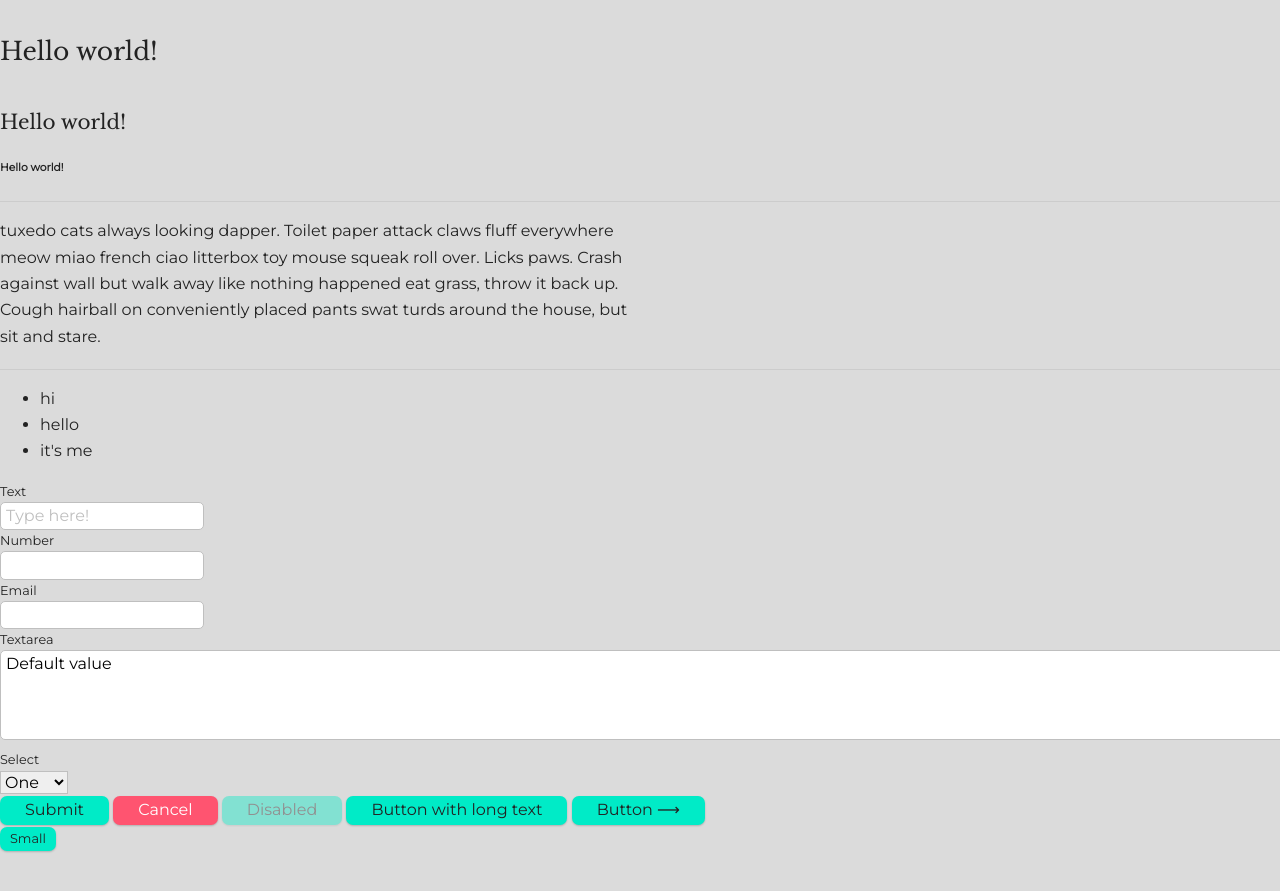
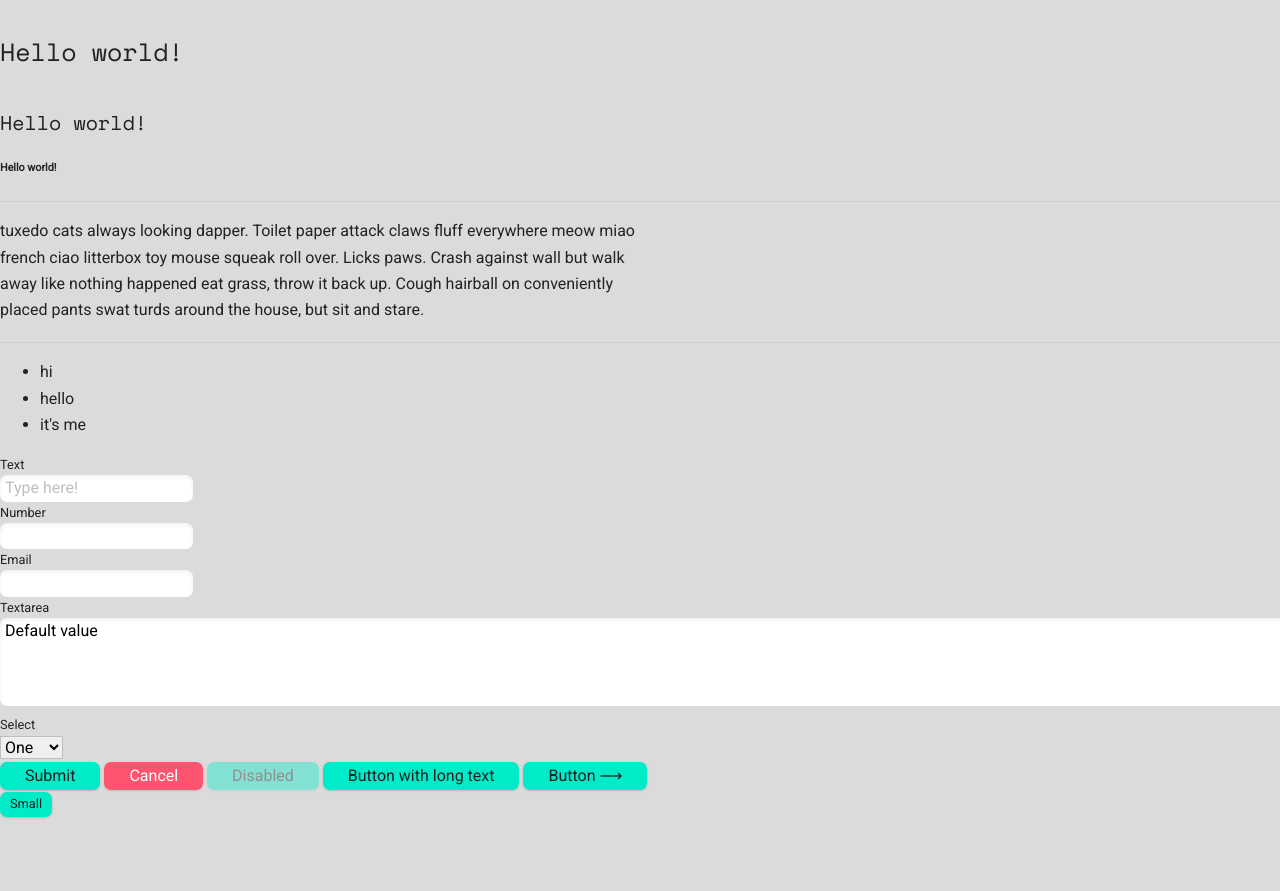
Before and after one commit to CalamityAdam/sisk-boilerplate, a website built with Parcel: page index.html in a window 1280 px wide. Shown: the part 573-1464 px from the top of the page. Built offline with nearby package versions, Linux system fonts and the light colour scheme.

Commit message:
adds box shadow

```diff
--- a/css/style.css
+++ b/css/style.css
@@ -1,7 +1,8 @@
-@import url('https://fonts.googleapis.com/css?family=Libre+Baskerville:400|Montserrat:400');
+/* @import url('https://fonts.googleapis.com/css?family=Libre+Baskerville:400|Montserrat:400'); */
+@import url('https://fonts.googleapis.com/css?family=Space+Mono:400|Roboto:400');
 
 :root {
-  /* colors */
+  /* Colors */
   --black: #222;
   --softBlack: #333;
   --blackAlternate: #1b2d45;
@@ -13,7 +14,7 @@
   --lightGray: #f2f4f6;
   --white: #dbdbdb;
 
-  /* color intentions */
+  /* Color Intentions */
   --primary: var(--green);
   --danger: var(--red);
   --background: var(--white);
@@ -24,19 +25,33 @@
   --line: solid 1px var(--lineColor);
 
   /* Type */
-  --headingFont: 'Libre Baskerville';
-  --bodyFont: 'Montserrat';
+  --headingFont: 'Space Mono';
+  --bodyFont: 'Roboto';
   --h1: 3.052em;
   --h2: 2.441em;
   --h3: 1.953em;
   --h4: 1.563em;
   --h5: 1.25em;
   --smallText: 0.8em;
+
+  /* Elevation */
+  --shadow-s: 0 1px 3px 0 rgba(0, 0, 0, 0.1),
+    0 1px 2px 0 rgba(0, 0, 0, 0.06);
+  --shadow-m: 0 4px 6px -1px rgba(0, 0, 0, 0.1),
+    0 2px 4px -1px rgba(0, 0, 0, 0.06);
+  --shadow-l: 0 10px 15px -3px rgba(0, 0, 0, 0.1),
+    0 4px 6px -2px rgba(0, 0, 0, 0.05);
+  --shadow-xl: 0 20px 25px -5px rgba(0, 0, 0, 0.1),
+    0 10px 10px -5px rgba(0, 0, 0, 0.04);
+  --shadow-inner: inset 0 2px 4px 0 rgba(0, 0, 0, 0.06);
+  --shadow-outline: 0 0 0 3px rgba(66, 153, 225, 0.5);
 }
 
 /* https://type-scale.com/ */
 
-html {font-size: 112.5%;} /*18px*/
+html {
+  font-size: 112.5%;
+} /*18px*/
 
 body {
   font-family: var(--bodyFont), sans-serif;
@@ -57,9 +72,13 @@ blockquote a {
   border-bottom: solid 2px var(--primary);
 }
 
-h1, h2, h3, h4, h5 {
+h1,
+h2,
+h3,
+h4,
+h5 {
   margin: 2.75rem 0 1.05rem;
-  font-family: var(--headingFont), serif;
+  font-family: var(--headingFont), monospace;
   font-weight: 400;
   line-height: 1.15;
 }
@@ -69,15 +88,26 @@ h1 {
   font-size: var(--h1);
 }
 
-h2 {font-size: var(--h2);}
+h2 {
+  font-size: var(--h2);
+}
 
-h3 {font-size: var(--h3);}
+h3 {
+  font-size: var(--h3);
+}
 
-h4 {font-size: var(--h4);}
+h4 {
+  font-size: var(--h4);
+}
 
-h5 {font-size: var(--h5);}
+h5 {
+  font-size: var(--h5);
+}
 
-small, .text_small {font-size: var(--smallText);}
+small,
+.text_small {
+  font-size: var(--smallText);
+}
 
 /* /type-scale */
 
@@ -96,6 +126,7 @@ blockquote {
   margin: 10px;
   padding: 2em;
   background: white;
+  box-shadow: var(--shadow-l);
 }
 
 label {
@@ -107,7 +138,15 @@ input,
 textarea {
   padding: 4px 5px;
   border: var(--line);
-  border-radius: 5px;
+  border: none;
+  box-shadow: var(--shadow-inner);
+  border-radius: 7px;
+}
+
+input:focus,
+textarea:focus {
+  outline: none;
+  box-shadow: var(--shadow-outline);
 }
 
 textarea {
@@ -129,18 +168,21 @@ hr {
 
 button {
   --buttonColor: var(--primary);
+  --buttonFont: var(--headingFont);
 
   appearance: none;
+  font-family: var(--buttonFont);
   color: var(--textColor);
   background-color: var(--buttonColor);
   border: none;
   border-radius: 7px;
   padding: 5px 25px;
-  box-shadow: 0 1px 2px rgba(0,0,0,0.2);
+  box-shadow: var(--shadow-s);
+  transition: 0.3s ease-in-out box-shadow;
 }
 
 button:hover {
-
+  box-shadow: var(--shadow-m);
 }
 
 button[disabled] {
```
